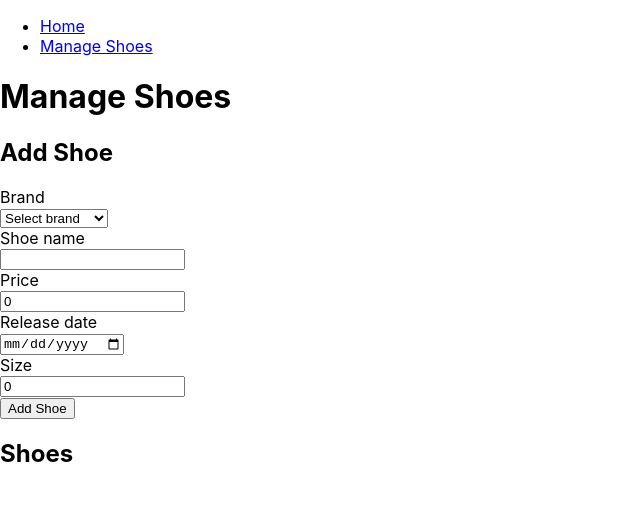
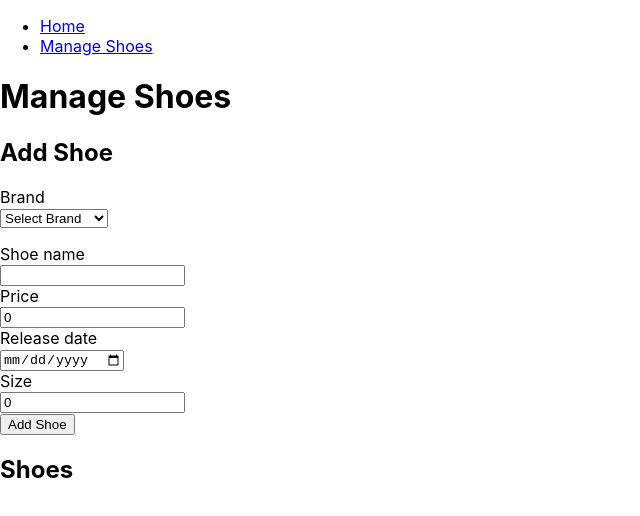
Before and after one commit to coryhouse/everkicks, a React (Create React App) app: page /admin/shoes in a window 1280 px wide. Shown: the top 516 px of the page, without its empty margins (0-640 px from the left). Built offline with nearby package versions, Linux system fonts and the light colour scheme.

Commit message:
Simple validation

```diff
--- a/src/ManageShoes.tsx
+++ b/src/ManageShoes.tsx
@@ -1,4 +1,6 @@
 import { useState } from "react";
+import SelectInput from "./reusable/SelectInput";
+import TextInput from "./reusable/TextInput";
 import { Shoe } from "./types/types";
 
 interface ManageShoesProps {
@@ -24,11 +26,30 @@ type Errors = {
   size: string;
 };
 
+// type Touched = {
+//   name: boolean;
+//   brand: boolean;
+//   price: boolean;
+//   releaseDate: boolean;
+//   size: boolean;
+// };
+
+const untouchedForm = {
+  name: false,
+  brand: false,
+  price: false,
+  releaseDate: false,
+  size: false,
+};
+
+type Status = "Idle" | "Submitting" | "Submitted";
+
 export default function ManageShoes({ shoes, setShoes }: ManageShoesProps) {
   // Declare stuff in state that changes over time.
   // That way React knows to re-render when the state changes
   const [shoe, setShoe] = useState<Shoe>(newShoe);
-  const [errors, setErrors] = useState<Partial<Errors>>({});
+  const [touched, setTouched] = useState(untouchedForm);
+  const [status, setStatus] = useState<Status>("Idle");
 
   const { name, brand, price, releaseDate, size } = shoe;
 
@@ -41,18 +62,37 @@ export default function ManageShoes({ shoes, setShoes }: ManageShoesProps) {
     setShoe({ ...shoe, [event.target.id]: event.target.value });
   }
 
-  function formIsValid() {
-    const currentErrors: Partial<Errors> = {};
-    if (!shoe.brand) currentErrors.brand = "Brand is required.";
-    if (!shoe.name) currentErrors.name = "Name is required.";
-    if (!shoe.price) currentErrors.price = "Price is required.";
-    if (!shoe.releaseDate)
-      currentErrors.releaseDate = "Release date is required.";
-    if (!shoe.size) currentErrors.size = "Size is required.";
-    setErrors(currentErrors);
-    // Return true if the errors object has no properties.
-    return Object.keys(currentErrors).length === 0;
+  function validate() {
+    const errors: Partial<Errors> = {};
+    if ((touched.brand || status === "Submitted") && !shoe.brand)
+      errors.brand = "Brand is required.";
+
+    if ((touched.name || status === "Submitted") && !shoe.name)
+      errors.name = "Name is required.";
+
+    if ((touched.price || status === "Submitted") && !shoe.price)
+      errors.price = "Price is required.";
+
+    if ((touched.releaseDate || status === "Submitted") && !shoe.releaseDate)
+      errors.releaseDate = "Release date is required.";
+
+    if ((touched.size || status === "Submitted") && !shoe.size)
+      errors.size = "Size is required.";
+
+    return errors;
   }
+
+  function onBlur(
+    event:
+      | React.FocusEvent<HTMLSelectElement>
+      | React.FocusEvent<HTMLInputElement>
+  ) {
+    setTouched({ ...touched, [event.target.id]: true });
+  }
+
+  // Derived state - Calculated on each render.
+  const errors = validate();
+  const isValid = Object.keys(errors).length === 0;
 
   return (
     <>
@@ -63,67 +103,70 @@ export default function ManageShoes({ shoes, setShoes }: ManageShoesProps) {
         <form
           onSubmit={(event) => {
             event.preventDefault(); // Hey browser, don't post back
-            if (!formIsValid()) return;
+            setStatus("Submitting");
+            if (!isValid) {
+              setStatus("Submitted");
+              return;
+            }
             setShoes([...shoes, shoe]);
             setShoe(newShoe);
           }}
         >
-          <div>
-            <label htmlFor="brand">Brand</label>
-            <br />
-            <select id="brand" value={brand} onChange={onChange}>
-              <option value="">Select brand</option>
-              <option value="Nike">Nike</option>
-              <option value="Adidas">Adidas</option>
-              <option value="British Knights">British Knights</option>
-            </select>
-          </div>
-          {errors.brand && <div>{errors.brand}</div>}
+          <SelectInput
+            id="brand"
+            label="Brand"
+            value={brand}
+            onChange={onChange}
+            onBlur={onBlur}
+            options={[
+              { value: "", label: "Select Brand" },
+              { value: "Nike" },
+              { value: "Adidas" },
+              { value: "British Knights" },
+            ]}
+            error={errors.brand}
+          />
 
-          <div>
-            <label htmlFor="name">Shoe name</label>
-            <br />
-            <input type="text" id="name" value={name} onChange={onChange} />
-          </div>
-          {errors.name && <div>{errors.name}</div>}
+          <TextInput
+            id="name"
+            label="Shoe name"
+            value={name}
+            onChange={onChange}
+            onBlur={onBlur}
+            error={errors.name}
+          />
 
-          <div>
-            <label htmlFor="price">Price</label>
-            <br />
-            <input
+          <TextInput
+            id="price"
+            label="Price"
             type="number"
             step=".01"
-              id="price"
+            error={errors.price}
             value={price}
             onChange={onChange}
+            onBlur={onBlur}
           />
-          </div>
-          {errors.price && <div>{errors.price}</div>}
 
-          <div>
-            <label htmlFor="releaseDate">Release date</label>
-            <br />
-            <input
+          <TextInput
+            id="releaseDate"
+            label="Release date"
             type="date"
-              id="releaseDate"
             value={releaseDate}
+            error={errors.releaseDate}
             onChange={onChange}
+            onBlur={onBlur}
           />
-          </div>
-          {errors.releaseDate && <div>{errors.releaseDate}</div>}
 
-          <div>
-            <label htmlFor="size">Size</label>
-            <br />
-            <input
+          <TextInput
+            id="size"
+            label="Size"
             type="number"
             step=".5"
-              id="size"
             value={size}
             onChange={onChange}
+            onBlur={onBlur}
+            error={errors.size}
           />
-          </div>
-          {errors.size && <div>{errors.size}</div>}
 
           <button type="submit">Add Shoe</button>
         </form>
```
Lines whose indentation alone changed are shown as unchanged.
